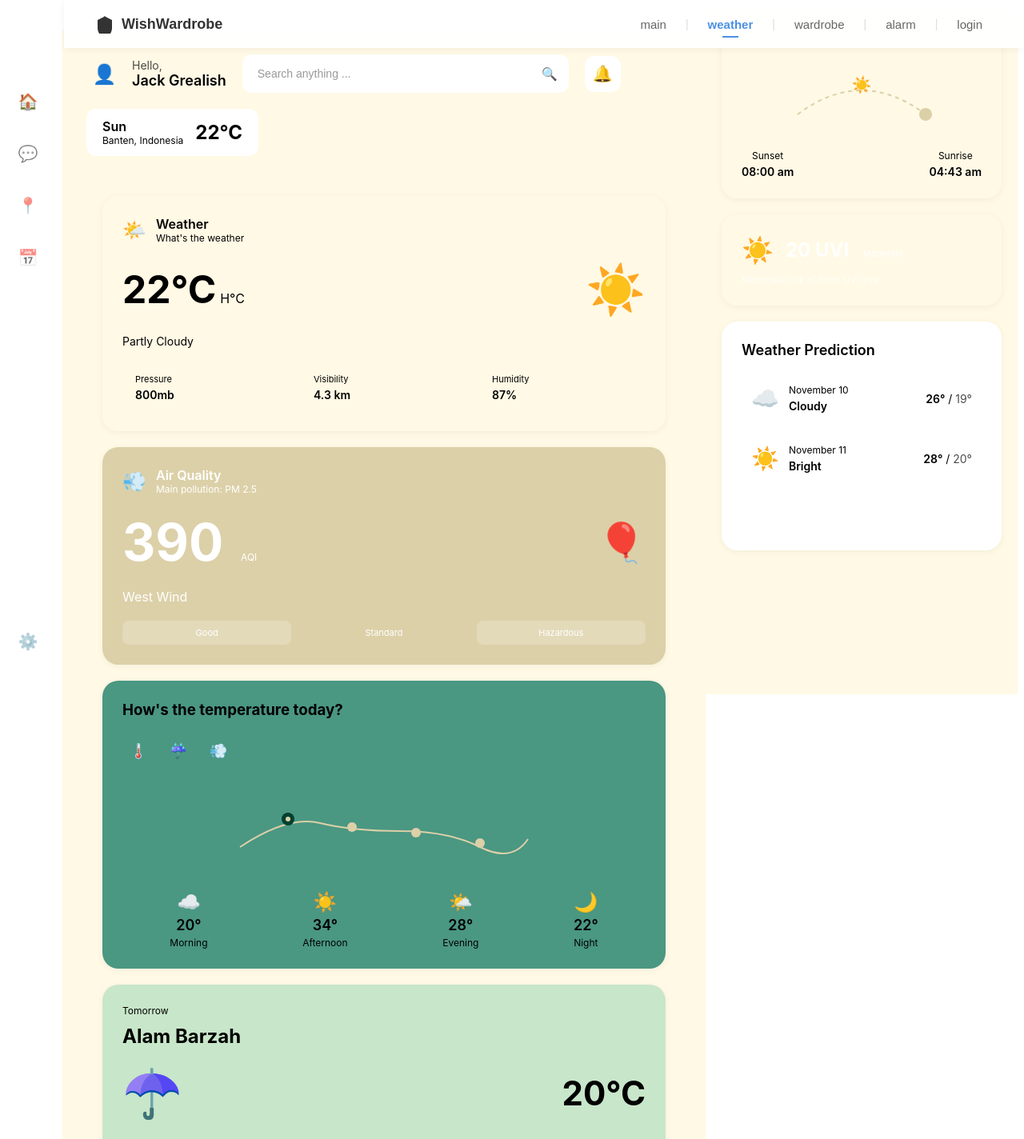
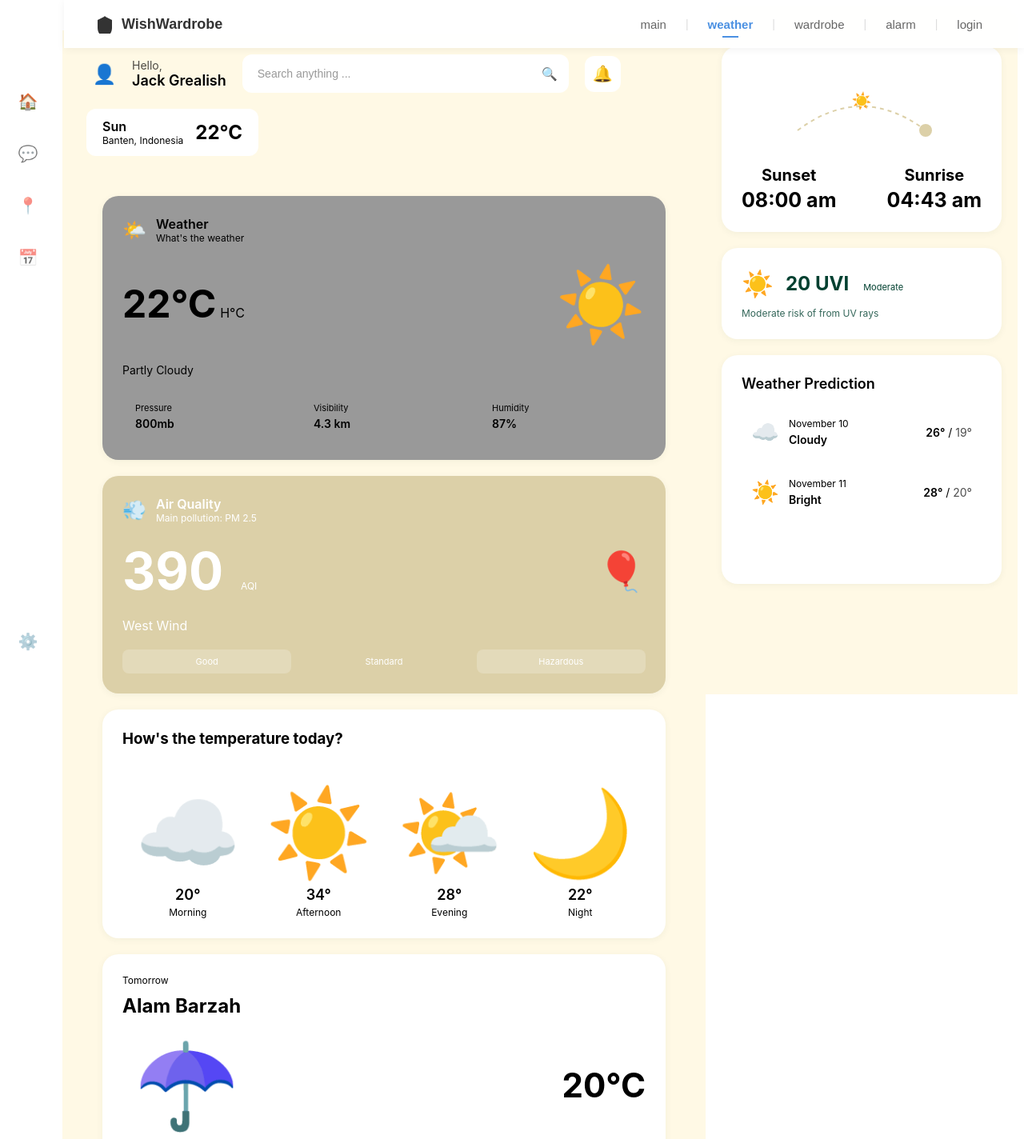
Before and after one commit to adillette/wishwardrobe-front, a Vue app: page /weather in a window 1280 px wide. Shown: the top 1424 px of the page at 80% size. Built offline with nearby package versions, Linux system fonts and the light colour scheme; a web font is replaced by a local one.

Commit message:
fix: 디자인 변경함

```diff
--- a/src/views/alarm/Alarm.vue
+++ b/src/views/alarm/Alarm.vue
@@ -230,7 +230,7 @@
 </template>
 
 <script setup>
-import { ref, onMounted } from 'vue'
+import { ref, onMounted, h } from 'vue'
 import { defineOptions } from 'vue'
 // 컴포넌트 이름 설정
 defineOptions({
@@ -264,95 +264,37 @@ const forecast = ref([
   { name: 'Wed', high: 8, low: 4 }
 ])
 
-// 의상 카테고리 아이콘 컴포넌트들을 SVG로 정의
+// 의상 카테고리 아이콘 컴포넌트들을 이모지로 정의
 const TShirtIcon = {
-  template: `
-    <svg width="40" height="40" viewBox="0 0 40 40" fill="none" xmlns="http://www.w3.org/2000/svg">
-      <rect x="8" y="15" width="24" height="20" rx="2" fill="currentColor"/>
-      <rect x="5" y="12" width="6" height="15" rx="3" fill="currentColor"/>
-      <rect x="29" y="12" width="6" height="15" rx="3" fill="currentColor"/>
-      <path d="M12 10c0-2 2-4 4-4h8c2 0 4 2 4 4v5H12v-5z" fill="currentColor"/>
-    </svg>
-  `
+  render: () => h('span', { class: 'emoji-icon' }, '👕')
 }
 
 const JacketIcon = {
-  template: `
-    <svg width="40" height="40" viewBox="0 0 40 40" fill="none" xmlns="http://www.w3.org/2000/svg">
-      <rect x="6" y="15" width="28" height="20" rx="2" fill="currentColor"/>
-      <rect x="3" y="12" width="6" height="18" rx="3" fill="currentColor"/>
-      <rect x="31" y="12" width="6" height="18" rx="3" fill="currentColor"/>
-      <path d="M10 10c0-3 3-6 6-6h8c3 0 6 3 6 6v8H10v-8z" fill="currentColor"/>
-      <rect x="15" y="20" width="2" height="8" fill="white"/>
-      <rect x="23" y="20" width="2" height="8" fill="white"/>
-    </svg>
-  `
+  render: () => h('span', { class: 'emoji-icon' }, '🧥')
 }
 
 const DressIcon = {
-  template: `
-    <svg width="40" height="40" viewBox="0 0 40 40" fill="none" xmlns="http://www.w3.org/2000/svg">
-      <path d="M12 15c0-2 2-4 4-4h8c2 0 4 2 4 4v2L35 35H5L12 17v-2z" fill="currentColor"/>
-      <circle cx="20" cy="8" r="4" fill="currentColor"/>
-    </svg>
-  `
+  render: () => h('span', { class: 'emoji-icon' }, '👗')
 }
 
 const JeansIcon = {
-  template: `
-    <svg width="40" height="40" viewBox="0 0 40 40" fill="none" xmlns="http://www.w3.org/2000/svg">
-      <rect x="12" y="8" width="16" height="5" fill="currentColor"/>
-      <rect x="14" y="13" width="6" height="22" fill="currentColor"/>
-      <rect x="20" y="13" width="6" height="22" fill="currentColor"/>
-      <rect x="15" y="18" width="4" height="1" fill="white"/>
-      <rect x="21" y="18" width="4" height="1" fill="white"/>
-    </svg>
-  `
+  render: () => h('span', { class: 'emoji-icon' }, '👖')
 }
 
 const ShirtIcon = {
-  template: `
-    <svg width="40" height="40" viewBox="0 0 40 40" fill="none" xmlns="http://www.w3.org/2000/svg">
-      <rect x="8" y="15" width="24" height="22" rx="2" fill="currentColor"/>
-      <rect x="5" y="12" width="6" height="18" rx="3" fill="currentColor"/>
-      <rect x="29" y="12" width="6" height="18" rx="3" fill="currentColor"/>
-      <path d="M12 10c0-2 2-4 4-4h8c2 0 4 2 4 4v8H12v-8z" fill="currentColor"/>
-      <rect x="16" y="18" width="8" height="1" fill="white"/>
-      <circle cx="14" cy="20" r="1" fill="white"/>
-      <circle cx="14" cy="23" r="1" fill="white"/>
-      <circle cx="14" cy="26" r="1" fill="white"/>
-    </svg>
-  `
+  render: () => h('span', { class: 'emoji-icon' }, '👔')
 }
 
 const CardiganIcon = {
-  template: `
-    <svg width="40" height="40" viewBox="0 0 40 40" fill="none" xmlns="http://www.w3.org/2000/svg">
-      <path d="M6 15v20c0 1 1 2 2 2h24c1 0 2-1 2-2V15L28 12V10c0-2-2-4-4-4h-8c-2 0-4 2-4 4v2L6 15z" fill="currentColor"/>
-      <rect x="3" y="12" width="6" height="20" rx="3" fill="currentColor"/>
-      <rect x="31" y="12" width="6" height="20" rx="3" fill="currentColor"/>
-      <rect x="18" y="15" width="4" height="15" fill="white"/>
-    </svg>
-  `
+  render: () => h('span', { class: 'emoji-icon' }, '🧶')
 }
 
 const SkirtIcon = {
-  template: `
-    <svg width="40" height="40" viewBox="0 0 40 40" fill="none" xmlns="http://www.w3.org/2000/svg">
-      <rect x="12" y="10" width="16" height="4" fill="currentColor"/>
-      <path d="M10 14L8 30c0 2 2 4 4 4h16c2 0 4-2 4-4L30 14H10z" fill="currentColor"/>
-    </svg>
-  `
+  render: () => h('span', { class: 'emoji-icon' }, '🩱')
 }
 
 const ShoesIcon = {
-  template: `
-    <svg width="40" height="40" viewBox="0 0 40 40" fill="none" xmlns="http://www.w3.org/2000/svg">
-      <ellipse cx="20" cy="30" rx="15" ry="4" fill="currentColor"/>
-      <path d="M8 30c0-3 2-8 4-12 1-2 3-4 5-4h6c2 0 4 2 5 4 2 4 4 9 4 12H8z" fill="currentColor"/>
-      <rect x="15" y="18" width="10" height="2" fill="white"/>
-    </svg>
-  `
+  render: () => h('span', { class: 'emoji-icon' }, '👟')
 }
 
 // 카테고리 목록
@@ -879,6 +821,11 @@ onMounted(() => {
   align-items: center;
 }
 
+.emoji-icon {
+  font-size: 40px;
+  line-height: 1;
+}
+
 .category-item p {
   color: var(--primary-dark);
   margin: 0;
--- a/src/views/weather/Weather.vue
+++ b/src/views/weather/Weather.vue
@@ -109,24 +109,10 @@
         <div class="card temp-chart-card">
           <h3>How's the temperature today?</h3>
           <div class="temp-controls">
-            <button class="control-btn active">🌡️</button>
-            <button class="control-btn">☔</button>
-            <button class="control-btn">💨</button>
+
           </div>
           <div class="chart">
-            <svg viewBox="0 0 400 120" class="temp-line">
-              <path
-                d="M 20,80 Q 80,40 120,50 T 220,60 T 320,80 T 380,70"
-                fill="none"
-                stroke="#DCD0A8"
-                stroke-width="2"
-              />
-              <circle cx="80" cy="45" r="8" fill="#004030" />
-              <circle cx="80" cy="45" r="3" fill="#DCD0A8" />
-              <circle cx="160" cy="55" r="6" fill="#DCD0A8" />
-              <circle cx="240" cy="62" r="6" fill="#DCD0A8" />
-              <circle cx="320" cy="75" r="6" fill="#DCD0A8" />
-            </svg>
+
             <div class="chart-labels">
               <div class="label">
                 <span class="icon">☁️</span>
@@ -515,7 +501,7 @@ const weatherData = ref({
 /* Weather Card */
 .weather-card {
 
-background-color: #FFF9E5;
+background-color: #999;
 
 }
 
@@ -541,7 +527,7 @@ background-color: #FFF9E5;
 }
 
 .weather-icon {
-  font-size: 60px;
+  font-size: 90px;
 }
 
 .weather-status {
@@ -639,7 +625,7 @@ background-color: #FFF9E5;
 /* Temperature Chart Card */
 .temp-chart-card {
   grid-column: span 2;
-  background-color: #4A9782;
+  background-color: #fff;
 }
 
 .temp-chart-card h3 {
@@ -692,8 +678,8 @@ background-color: #FFF9E5;
 }
 
 .label .icon {
-  font-size: 24px;
-  margin-bottom: 8px;
+  font-size: 106px;
+  margin-bottom: 50px;
 }
 
 .label .temp {
@@ -711,7 +697,7 @@ background-color: #FFF9E5;
 
 /* Tomorrow Card */
 .tomorrow-card {
-  background-color:  #C8E6C9;
+  background-color:  #fff;
 
 }
 
@@ -736,7 +722,8 @@ background-color: #FFF9E5;
 }
 
 .umbrella-icon {
-  font-size: 60px;
+  font-size: 105px;
+  margin-left: 15px;
 }
 
 .tomorrow-temp {
@@ -769,7 +756,8 @@ background-color: #FFF9E5;
 
 /* Sunset Card */
 .sunset-card {
-  background: linear-gradient(180deg, var(--primary-pale) 0%, white 100%);
+  background: #ffffff;
+  margin-top: 20px;
 }
 
 .sun-chart svg {
@@ -784,22 +772,23 @@ background-color: #FFF9E5;
 }
 
 .sun-time .label {
-  font-size: 12px;
+  font-size:20px;
+  font-weight: 700;
   color: var(--primary-medium);
   margin: 0 0 4px 0;
 }
 
 .sun-time .time {
-  font-size: 14px;
-  font-weight: 600;
+  font-size: 25px;
+  font-weight: 700;
   color: var(--primary-dark);
   margin: 0;
 }
 
 /* UV Card */
 .uv-card {
-  background: var(--primary-dark);
-  color: white;
+  background-color: #fff;
+  color: #004030;
 }
 
 .uv-content {
@@ -807,6 +796,7 @@ background-color: #FFF9E5;
   align-items: center;
   gap: 15px;
   margin-bottom: 10px;
+
 }
 
 .uv-icon {
```
